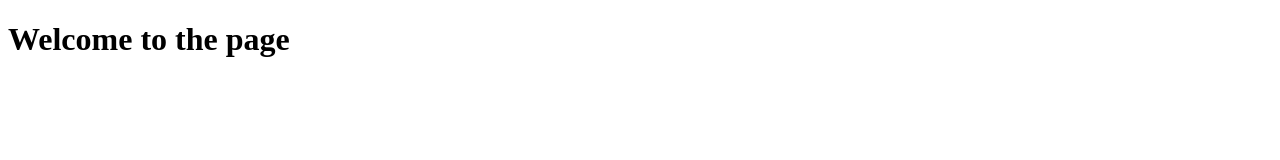
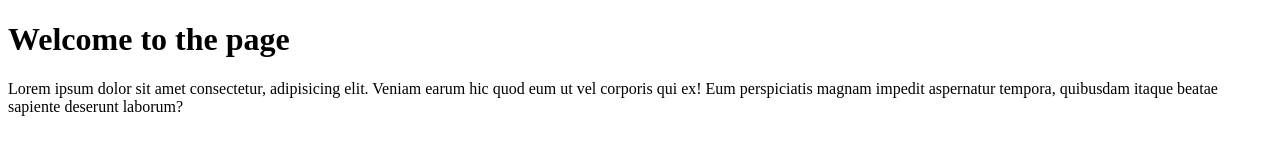
Before and after one commit to mrosine20c/project3_test, a plain HTML site: page index.html in a window 1280 px wide. Drawn offline with Linux system fonts and the light colour scheme.

Commit message:
added paragraph

```diff
--- a/index.html
+++ b/index.html
@@ -8,5 +8,6 @@
 </head>
 <body>
    <h1>Welcome to the page</h1>
+   <p> Lorem ipsum dolor sit amet consectetur, adipisicing elit. Veniam earum hic quod eum ut vel corporis qui ex! Eum perspiciatis magnam impedit aspernatur tempora, quibusdam itaque beatae sapiente deserunt laborum?</p>
 </body>
 </html>
```
